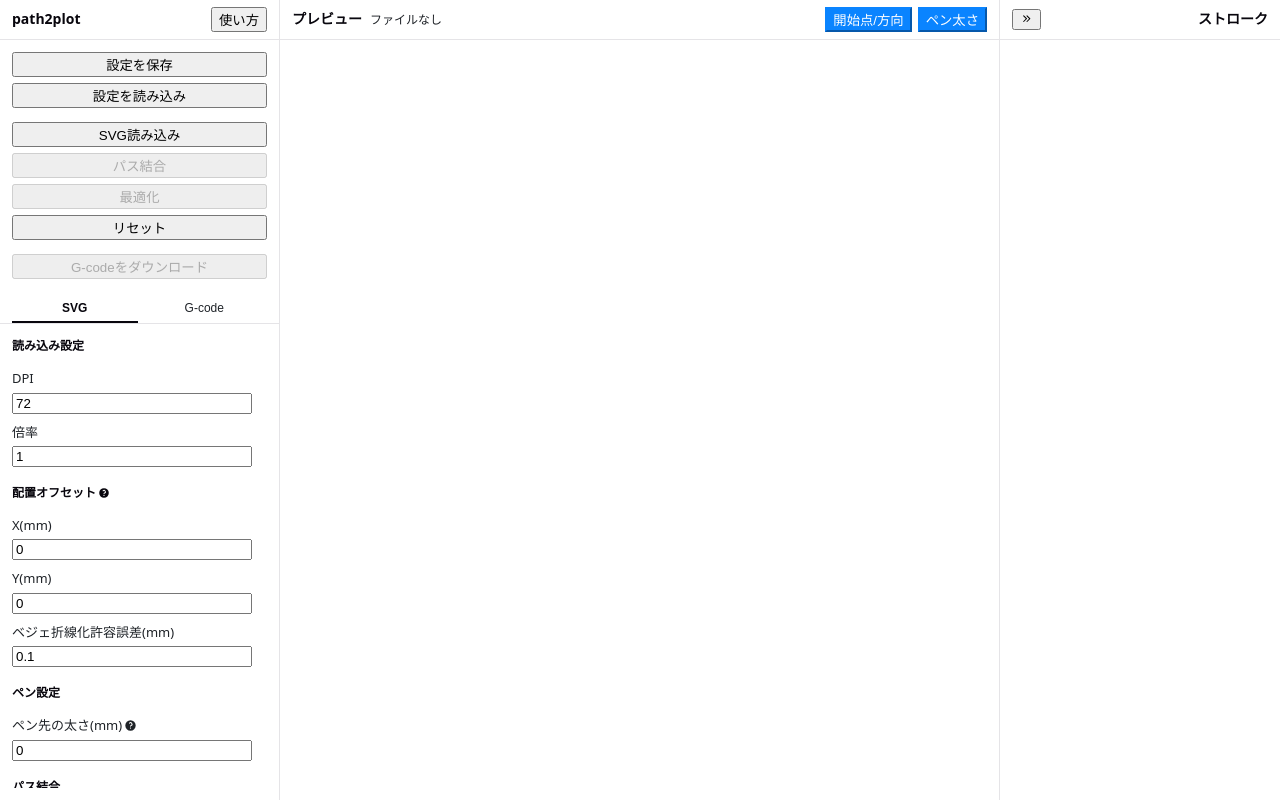
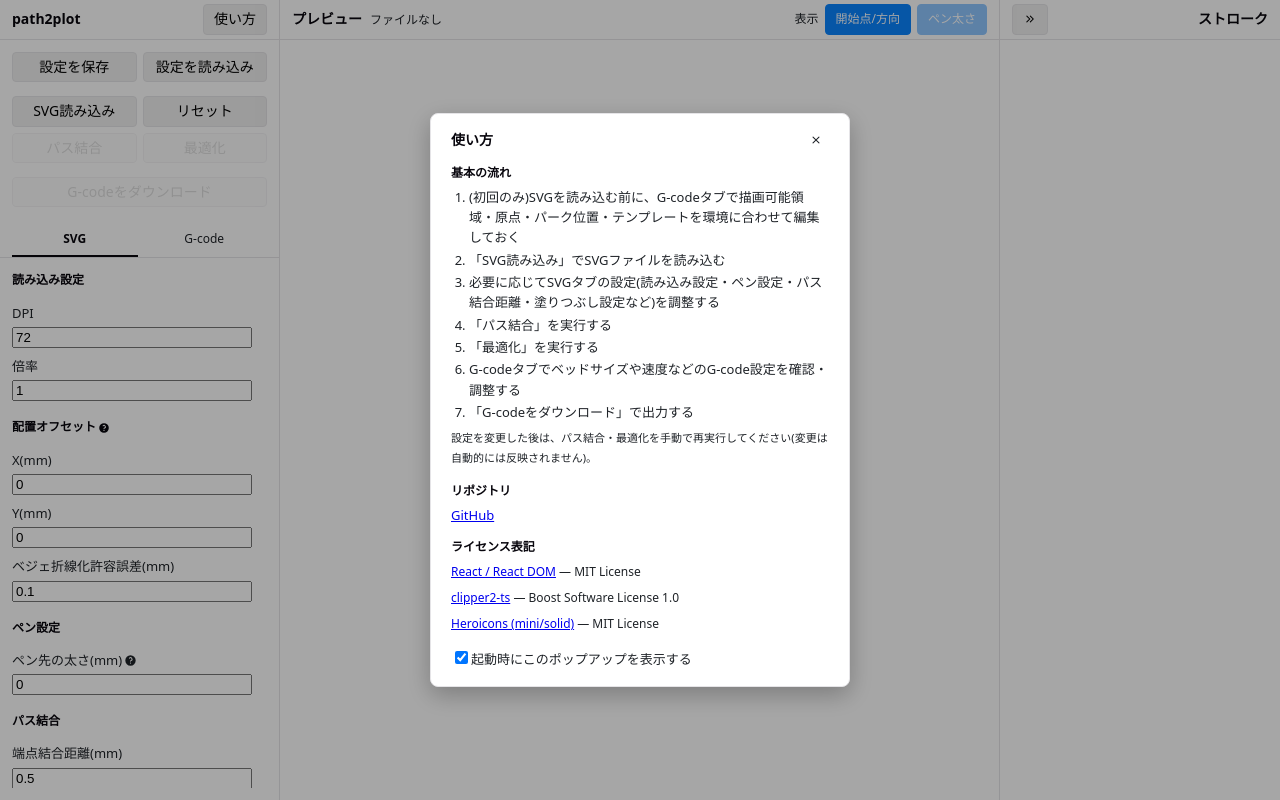
Before and after one commit to hsgw/path2plot, a React (Vite) app: page / in a window 1280 px wide. Built offline with nearby package versions, Linux system fonts and the light colour scheme.

Commit message:
ボタンの見た目統一・設定操作ボタンの2列配置・使い方ポップアップの起動時表示設定を追加

```diff
--- a/src/App.css
+++ b/src/App.css
@@ -429,6 +429,11 @@ label.settings-checkbox-label {
   gap: 6px;
 }
 
+.preview-toggle-group-label {
+  font-size: 12px;
+  color: var(--text);
+}
+
 .preview-toggle-active {
   background: var(--highlight-selected-bar, #0a84ff);
   color: #fff;
@@ -590,6 +595,17 @@ label.settings-checkbox-label {
 
 .settings-actions button {
   width: 100%;
+}
+
+/* 保存/読込・SVG読込/リセット・パス結合/最適化を横2列で並べる行 */
+.settings-actions-row {
+  display: flex;
+  gap: 6px;
+}
+
+.settings-actions-row button {
+  width: auto;
+  flex: 1 1 0;
 }
 
 /* FR-14: ストロークリストの右クリックメニュー(結合/未結合の切り替え)。
--- a/src/app/settingsStorage.ts
+++ b/src/app/settingsStorage.ts
@@ -89,3 +89,27 @@ export function deleteSettingsPreset(name: string): void {
   if (store.defaultName === name) store.defaultName = null
   writeStore(store)
 }
+
+const SHOW_HELP_ON_STARTUP_KEY = 'path2plot.showHelpOnStartup'
+
+/**
+ * 「使い方」ポップアップの「起動時にこのポップアップを表示する」チェックボックスの状態。
+ * 起動時にこのポップアップを自動表示するかどうかはこの値のみで判断する(初回判定はしない)。
+ * 未設定(初回)の場合は表示する
+ */
+export function getShowHelpOnStartup(): boolean {
+  try {
+    return localStorage.getItem(SHOW_HELP_ON_STARTUP_KEY) !== '0'
+  } catch {
+    return true
+  }
+}
+
+export function setShowHelpOnStartup(value: boolean): void {
+  try {
+    if (value) localStorage.removeItem(SHOW_HELP_ON_STARTUP_KEY)
+    else localStorage.setItem(SHOW_HELP_ON_STARTUP_KEY, '0')
+  } catch {
+    // 保存先(localStorage)が使えない環境(プライベートブラウズ等)では無視する
+  }
+}
--- a/src/components/common/HelpDialog.tsx
+++ b/src/components/common/HelpDialog.tsx
@@ -3,9 +3,15 @@ import { XMarkIcon } from './icons'
 
 interface HelpDialogProps {
   onClose: () => void
+  showOnStartup: boolean
+  onShowOnStartupChange: (value: boolean) => void
 }
 
-export function HelpDialog({ onClose }: HelpDialogProps) {
+export function HelpDialog({
+  onClose,
+  showOnStartup,
+  onShowOnStartupChange,
+}: HelpDialogProps) {
   useEffect(() => {
     const handleKeyDown = (e: KeyboardEvent): void => {
       if (e.key === 'Escape') onClose()
@@ -107,6 +113,15 @@ export function HelpDialog({ onClose }: HelpDialogProps) {
             </li>
           </ul>
         </section>
+
+        <label className="settings-checkbox-label">
+          <input
+            type="checkbox"
+            checked={showOnStartup}
+            onChange={(e) => onShowOnStartupChange(e.target.checked)}
+          />
+          起動時にこのポップアップを表示する
+        </label>
       </div>
     </div>
   )
--- a/src/components/preview/PreviewHeader.tsx
+++ b/src/components/preview/PreviewHeader.tsx
@@ -47,6 +47,7 @@ export function PreviewHeader({
       </div>
       <div className="preview-controls">
         <div className="preview-toggle-group">
+          <span className="preview-toggle-group-label">表示</span>
           <button
             type="button"
             className={showDirection ? 'preview-toggle-active' : undefined}
--- a/src/components/settings/SettingsActions.tsx
+++ b/src/components/settings/SettingsActions.tsx
@@ -66,7 +66,7 @@ export function SettingsActions({
     // (`.settings-actions button`等)、.settings-actionsの外側の兄弟として描画する
     <>
       <div className="settings-actions">
-        <div className="settings-actions-group">
+        <div className="settings-actions-row">
           <button type="button" onClick={() => setIsSaveOpen(true)}>
             設定を保存
           </button>
@@ -83,9 +83,15 @@ export function SettingsActions({
             className="settings-file-input-hidden"
             onChange={handleFileChange}
           />
+          <div className="settings-actions-row">
             <button type="button" onClick={() => fileInputRef.current?.click()}>
               SVG読み込み
             </button>
+            <button type="button" onClick={() => setIsResetConfirmOpen(true)}>
+              リセット
+            </button>
+          </div>
+          <div className="settings-actions-row">
             <button
               type="button"
               onClick={onJoinPaths}
@@ -97,9 +103,7 @@ export function SettingsActions({
             <button type="button" onClick={onOptimize} disabled={!hasEntries}>
               最適化
             </button>
-          <button type="button" onClick={() => setIsResetConfirmOpen(true)}>
-            リセット
-          </button>
+          </div>
         </div>
 
         <div className="settings-actions-group">
--- a/src/components/settings/SettingsPanel.tsx
+++ b/src/components/settings/SettingsPanel.tsx
@@ -1,5 +1,9 @@
 import { useState } from 'react'
-import type { SettingsBundle } from '../../app/settingsStorage'
+import {
+  getShowHelpOnStartup,
+  setShowHelpOnStartup,
+  type SettingsBundle,
+} from '../../app/settingsStorage'
 import type { FillSettings } from '../../core/fill/types'
 import type { GcodeSettings } from '../../core/gcode/types'
 import type { ParseSettings } from '../../core/svg/types'
@@ -70,7 +74,10 @@ export function SettingsPanel({
   // 非表示側のタブもDOM上には残す(hidden属性)ことで、入力途中の値や不正値の報告状態が
   // タブ切り替えでリセットされないようにする
   const [activeTab, setActiveTab] = useState<'svg' | 'gcode'>('svg')
-  const [isHelpOpen, setIsHelpOpen] = useState(false)
+  // 「起動時にこのポップアップを表示する」がオンの間、起動時に自動で開く
+  const [isHelpOpen, setIsHelpOpen] = useState(getShowHelpOnStartup)
+  const [showHelpOnStartup, setShowHelpOnStartupState] =
+    useState(getShowHelpOnStartup)
   const { setValidity } = useInvalidFields(onSettingsInvalidChange)
 
   return (
@@ -81,7 +88,16 @@ export function SettingsPanel({
           使い方
         </button>
       </div>
-      {isHelpOpen && <HelpDialog onClose={() => setIsHelpOpen(false)} />}
+      {isHelpOpen && (
+        <HelpDialog
+          onClose={() => setIsHelpOpen(false)}
+          showOnStartup={showHelpOnStartup}
+          onShowOnStartupChange={(value) => {
+            setShowHelpOnStartupState(value)
+            setShowHelpOnStartup(value)
+          }}
+        />
+      )}
       <div className="panel-body panel-body-settings">
         <SettingsActions
           onFileSelected={onFileSelected}
--- a/src/index.css
+++ b/src/index.css
@@ -46,3 +46,22 @@ h2 {
   color: var(--text-h);
   margin: 0;
 }
+
+/* ボタンの基本スタイル。個別クラス(.settings-tab等)は border/padding等を
+   明示的に上書きして見た目を変える前提のため、ここでは全ボタン共通の見た目のみ定義する */
+button {
+  font: inherit;
+  padding: 4px 10px;
+  border: 1px solid var(--border);
+  border-radius: 4px;
+  cursor: pointer;
+}
+
+button:hover:not(:disabled):not(.preview-toggle-active) {
+  border-color: var(--text-h);
+}
+
+button:disabled {
+  opacity: 0.45;
+  cursor: default;
+}
```
Lines whose indentation alone changed are shown as unchanged.
